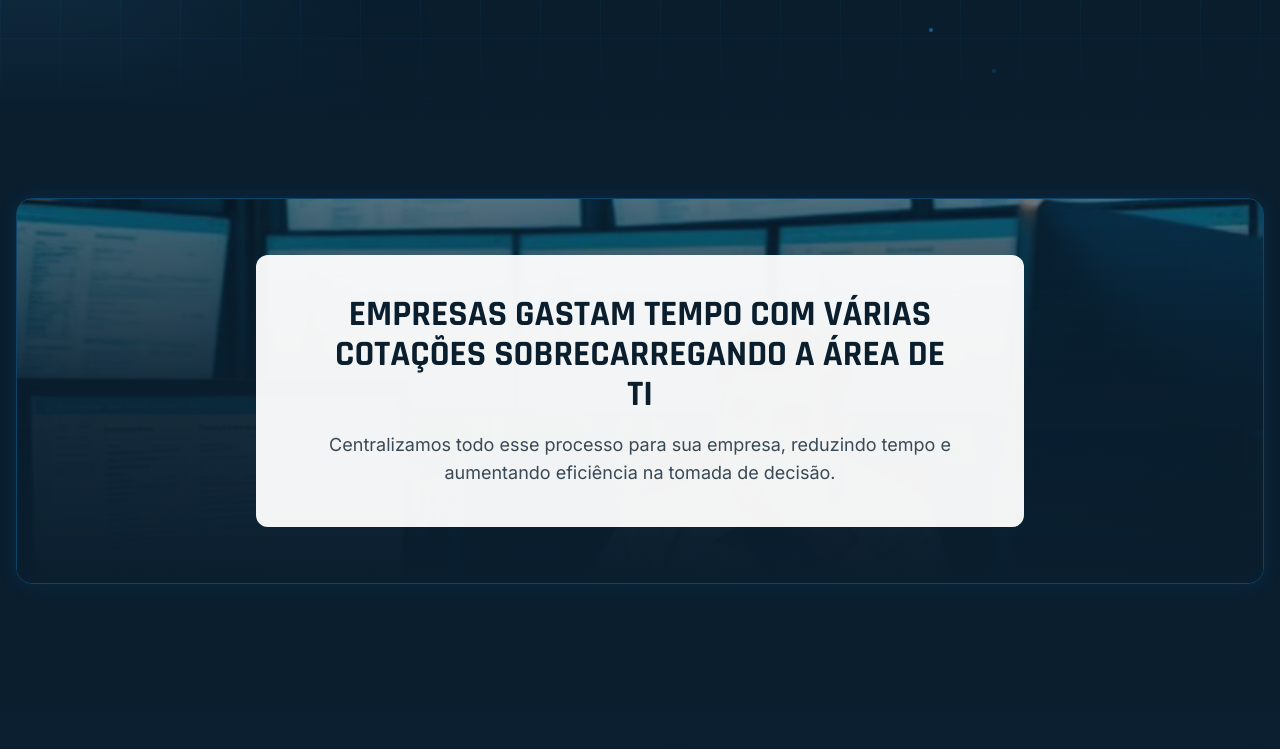
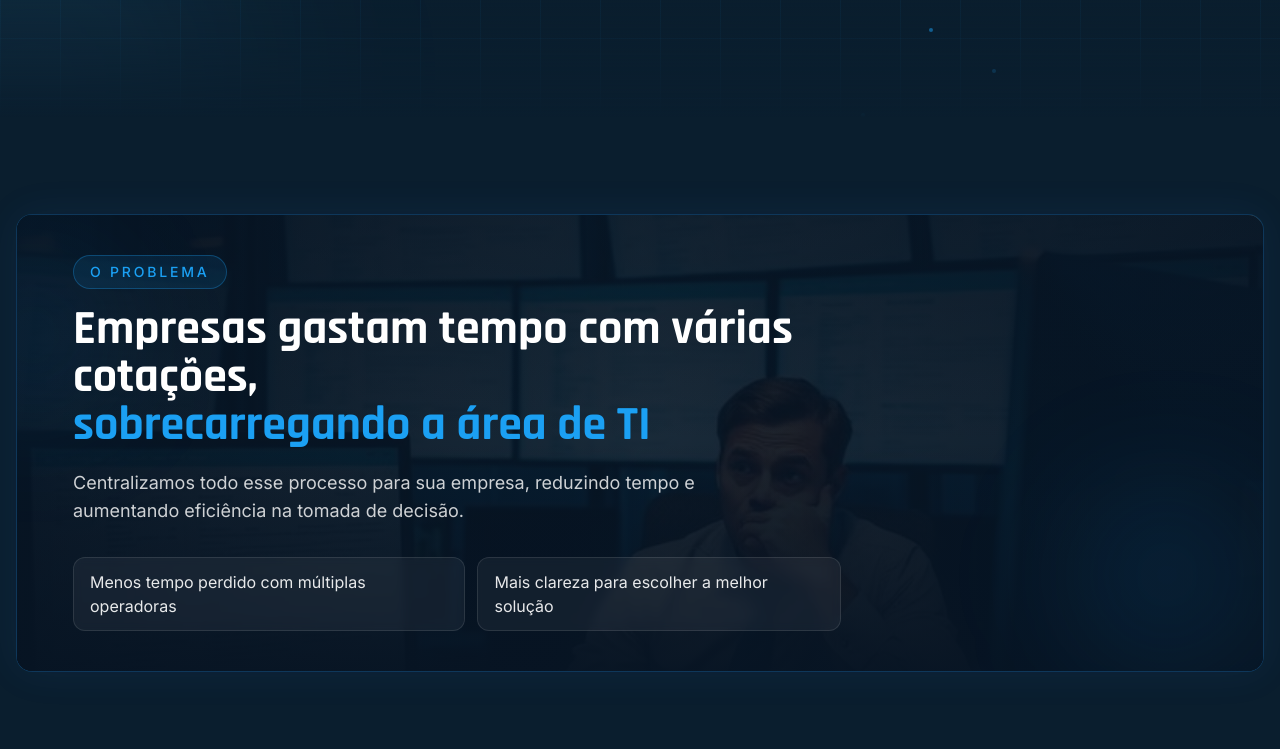
Before and after one commit to ZeckYsss/bbc, a React (Vite) app: page / in a window 1280 px wide. Shown: the part 682-1431 px from the top of the page. Built offline with nearby package versions, Linux system fonts and the light colour scheme; the HTML template or start-up script is replaced by a standard one.

Commit message:
atualização 2

```diff
--- a/src/components/ProblemSection.tsx
+++ b/src/components/ProblemSection.tsx
@@ -1,38 +1,76 @@
 import { motion } from "framer-motion";
 import problemImg from "@/assets/problem-person.jpg";
 
-const ProblemSection = () => (
-  <section className="relative py-20 overflow-hidden">
-    <div className="container mx-auto px-4">
-      <div className="relative rounded-2xl overflow-hidden glow-border">
-        <img
-          src={problemImg}
-          alt="Profissional sobrecarregado com múltiplas cotações"
-          className="w-full h-64 md:h-96 object-cover opacity-40"
-          loading="lazy"
-          width={800}
-          height={600}
-        />
-        <div className="absolute inset-0 bg-gradient-to-t from-background via-background/80 to-transparent" />
+const ProblemSection = () => {
+  return (
+    <section className="relative py-20 md:py-24 overflow-hidden">
+      <div className="container mx-auto px-4">
         <motion.div
           initial={{ opacity: 0, y: 30 }}
           whileInView={{ opacity: 1, y: 0 }}
           viewport={{ once: true }}
           transition={{ duration: 0.6 }}
-          className="absolute inset-0 flex items-center justify-center p-6"
+          className="relative overflow-hidden rounded-2xl border border-primary/20 bg-[#0b1d33] shadow-[0_0_40px_rgba(59,130,246,0.08)]"
         >
-          <div className="bg-foreground/95 rounded-xl px-8 py-6 md:px-16 md:py-10 max-w-3xl text-center">
-            <h2 className="text-xl md:text-3xl lg:text-4xl font-display font-bold text-background leading-tight mb-4">
-              EMPRESAS GASTAM TEMPO COM VÁRIAS COTAÇÕES SOBRECARREGANDO A ÁREA DE TI
-            </h2>
-            <p className="text-base md:text-lg text-background/80 leading-relaxed">
-              Centralizamos todo esse processo para sua empresa, reduzindo tempo e aumentando eficiência na tomada de decisão.
-            </p>
+          {/* Imagem de fundo */}
+          <img
+            src={problemImg}
+            alt="Profissional sobrecarregado com múltiplas cotações"
+            className="absolute inset-0 h-full w-full object-cover"
+            loading="lazy"
+            width={1600}
+            height={900}
+          />
+
+          {/* Camadas para melhorar leitura */}
+          <div className="absolute inset-0 bg-[#071423]/70" />
+          <div className="absolute inset-0 bg-gradient-to-r from-[#071423]/90 via-[#071423]/65 to-[#071423]/85" />
+          <div className="absolute inset-0 bg-gradient-to-t from-[#071423]/90 via-transparent to-[#071423]/40" />
+
+          {/* Conteúdo */}
+          <div className="relative z-10 min-h-[340px] md:min-h-[420px] flex items-center">
+            <div className="w-full px-6 py-10 md:px-10 lg:px-14">
+              <div className="max-w-3xl">
+                <span className="mb-4 inline-flex rounded-full border border-primary/30 bg-primary/10 px-4 py-1.5 text-xs md:text-sm font-medium tracking-[0.2em] text-primary uppercase">
+                  O problema
+                </span>
+
+                <h2 className="text-2xl md:text-4xl lg:text-5xl font-display font-bold leading-tight text-white">
+                  Empresas gastam tempo com várias cotações,
+                  <span className="block text-primary">
+                    sobrecarregando a área de TI
+                  </span>
+                </h2>
+
+                <p className="mt-5 max-w-2xl text-sm md:text-lg leading-relaxed text-white/80">
+                  Centralizamos todo esse processo para sua empresa, reduzindo
+                  tempo e aumentando eficiência na tomada de decisão.
+                </p>
+
+                <div className="mt-8 flex flex-col gap-3 sm:flex-row">
+                  <div className="rounded-xl border border-white/10 bg-white/5 px-4 py-3 backdrop-blur-sm">
+                    <p className="text-sm md:text-base text-white/90">
+                      Menos tempo perdido com múltiplas operadoras
+                    </p>
+                  </div>
+
+                  <div className="rounded-xl border border-white/10 bg-white/5 px-4 py-3 backdrop-blur-sm">
+                    <p className="text-sm md:text-base text-white/90">
+                      Mais clareza para escolher a melhor solução
+                    </p>
+                  </div>
+                </div>
+              </div>
+            </div>
           </div>
+
+          {/* brilho sutil */}
+          <div className="pointer-events-none absolute -left-16 top-10 h-40 w-40 rounded-full bg-primary/10 blur-3xl" />
+          <div className="pointer-events-none absolute right-0 bottom-0 h-48 w-48 rounded-full bg-primary/10 blur-3xl" />
         </motion.div>
       </div>
-    </div>
-  </section>
-);
+    </section>
+  );
+};
 
 export default ProblemSection;
--- a/src/components/ServicesSection.tsx
+++ b/src/components/ServicesSection.tsx
@@ -24,7 +24,7 @@ const ServicesSection = () => (
   <section className="relative py-20 section-gradient overflow-hidden">
     <GridBackground />
     <div className="relative z-10 container mx-auto px-4 text-center">
-      <SectionTitle>SERVIÇOS</SectionTitle>
+      <SectionTitle>NOSSAS SOLUÇÕES</SectionTitle>
       <motion.p
         initial={{ opacity: 0, y: 20 }}
         whileInView={{ opacity: 1, y: 0 }}
```
